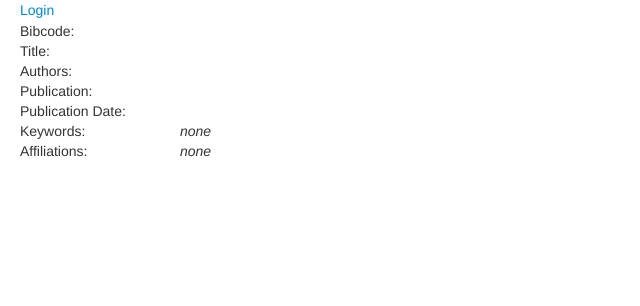
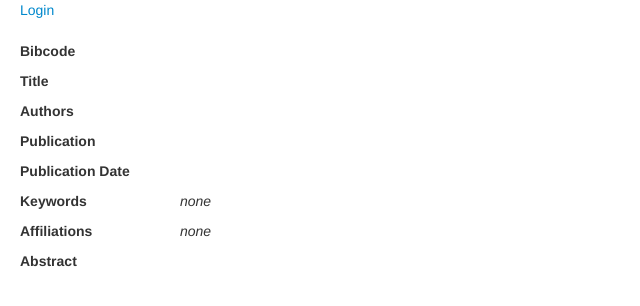
Before and after one commit to adsabs/adsabs, a Python web app: template adsabs/modules/abs/templates/abstract.html in a window 1280 px wide. Shown: the top 306 px of the page, without its empty margins (0-640 px from the left). Run offline with Jinja, Linux system fonts and the light colour scheme; the template is opened without the code that fills it, so the values that code supplies are empty; some libraries are stand-ins or nearby versions.

Commit message:
* removed csrf token from search form * stylings on the abstract view

```diff
--- a/adsabs/modules/abs/templates/abstract.html
+++ b/adsabs/modules/abs/templates/abstract.html
@@ -6,34 +6,34 @@
 
 {% block body %}
 
-<div class="container">
+<div class="absview">
 <div class="row">
-    <div class="span2">Bibcode:</div>
+    <div class="span2"><label>Bibcode</label></div>
     <div class="span5">{{ doc.bibcode }}</div>
 </div>
 
 <div class="row">
-    <div class="span2">Title:</div>
+    <div class="span2"><label>Title</label></div>
     <div class="span5">{{ doc.title }}</div>
 </div>
 
 <div class="row">
-    <div class="span2">Authors:</div>
+    <div class="span2"><label>Authors</label></div>
     <div class="span5">{{ '; '.join(doc.author) }}</div>
 </div>
 
 <div class="row">
-    <div class="span2">Publication:</div>
+    <div class="span2"><label>Publication</label></div>
     <div class="span5">{{ doc.pub }}</div>
 </div>
 
 <div class="row">
-    <div class="span2">Publication Date:</div>
+    <div class="span2"><label>Publication Date</label></div>
     <div class="span5">{{ doc.pubdate }}</div>
 </div>
 
 <div class="row">
-    <div class="span2">Keywords:</div>
+    <div class="span2"><label>Keywords</label></div>
     {% if doc.keyword %}
     <div class="span5">{{ '; '.join(doc.keyword) }}</div>
     {% else %}
@@ -42,7 +42,7 @@
 </div>
 
 <div class="row">
-    <div class="span2">Affiliations:</div>
+    <div class="span2"><label>Affiliations</label></div>
     {% if doc.aff %}
 	    <div class="span5">
         {% for a in doc.aff %}
@@ -54,6 +54,11 @@
     {% endif %}
 </div>
 
+<div class="row">
+    <div class="span2"><label>Abstract</label></div>
+    <div class="span5">{{ doc.abstract }}</div>
+</div>
+
 </div>
 
 {% endblock %}
--- a/adsabs/modules/search/forms.py
+++ b/adsabs/modules/search/forms.py
@@ -11,9 +11,7 @@ from flask.ext.wtf import (Form, SubmitField, TextField, SelectField, HiddenFiel
 from config import DefaultConfig as config
 
 class QueryForm(Form):
-    next = HiddenField()
     q = TextField('Query', [required(), length(min=2, max=2048)])
-    rows = HiddenField(default=config.SOLR_DEFAULT_ROWS)
     submit = SubmitField('Search')
 
 class ResultsQueryForm(QueryForm):
--- a/adsabs/modules/search/templates/macros.html
+++ b/adsabs/modules/search/templates/macros.html
@@ -12,11 +12,9 @@
 {% macro render_search_form(form, cls='') %}
 <div class="{{ cls }}">
     <form method="GET" action="{{ url_for('search.search') }}">
-        {{ form.hidden_tag() }}
-        {{ form.next }}
         {{ form.rows }}
         <fieldset>
-            <legend>ADS 2.0 Basic Search | <a href="{{ url_for('search.search_advanced') }}">Advanced Search</a></legend>
+            <legend>ADS 2.0 Basic Search <!--  | <a href="{{ url_for('search.search_advanced') }}">Advanced Search</a>--></legend>
             {{ form.q.label }} {{ form.q(size=40) }}
             {{ form.submit }}
         </fieldset>
--- a/adsabs/modules/search/views.py
+++ b/adsabs/modules/search/views.py
@@ -12,9 +12,9 @@ def search():
     """
     returns the results of a search
     """
-    form = QueryForm(request.values)
+    form = QueryForm(request.values, csrf_enabled=False)
     if form.validate():
-        resp = solr.query(form.q.data, rows=form.rows.data)
+        resp = solr.query(form.q.data)
         return render_template('search_results.html', resp=resp, form=form)
 
     return render_template('search.html', form=form)
--- a/adsabs/static/css/styles.css
+++ b/adsabs/static/css/styles.css
@@ -10,3 +10,15 @@ div.searchresult div.bibcode {
 div.searchresult div.title {
 	font-weight: bold;
 }
+
+div.absview {
+	margin-top: 20px;
+}
+
+div.absview div.row {
+	margin-bottom: 5px;
+}
+
+div.absview div.row label {
+	font-weight: bold;
+}
```
